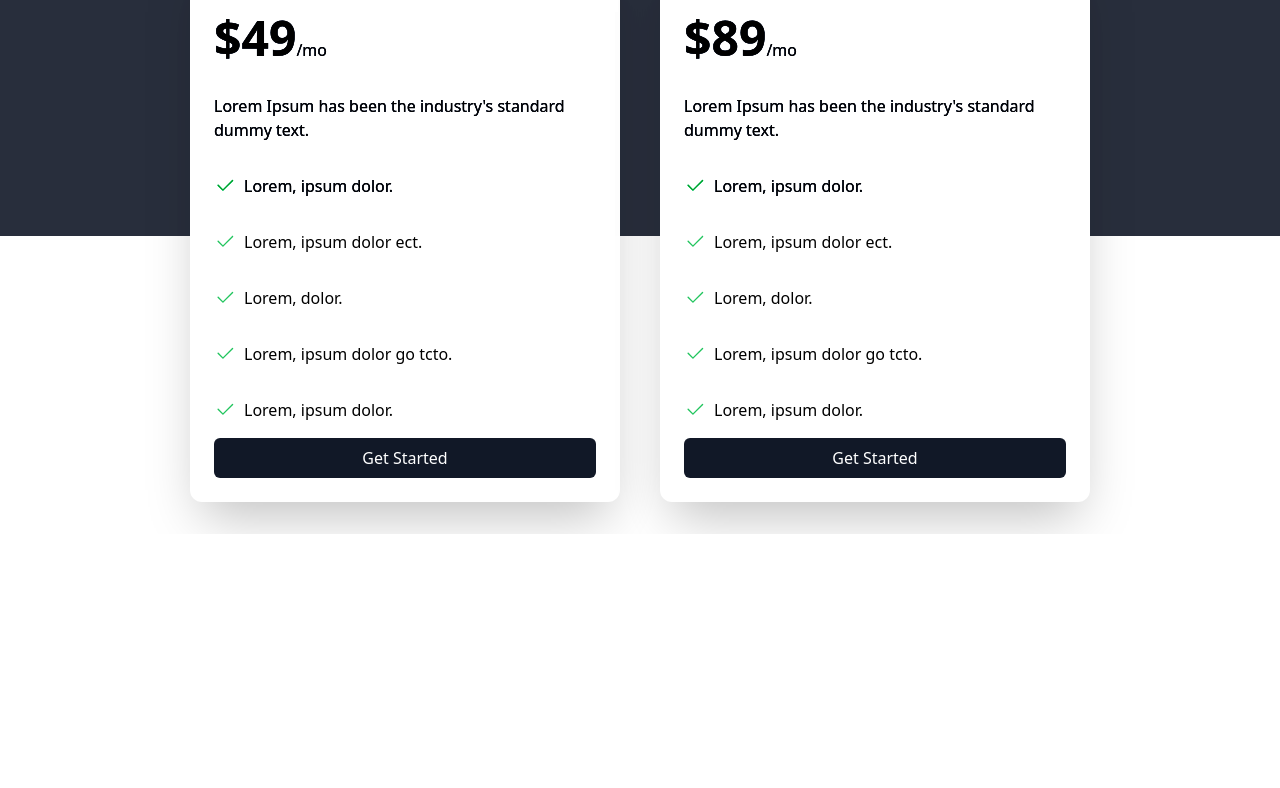
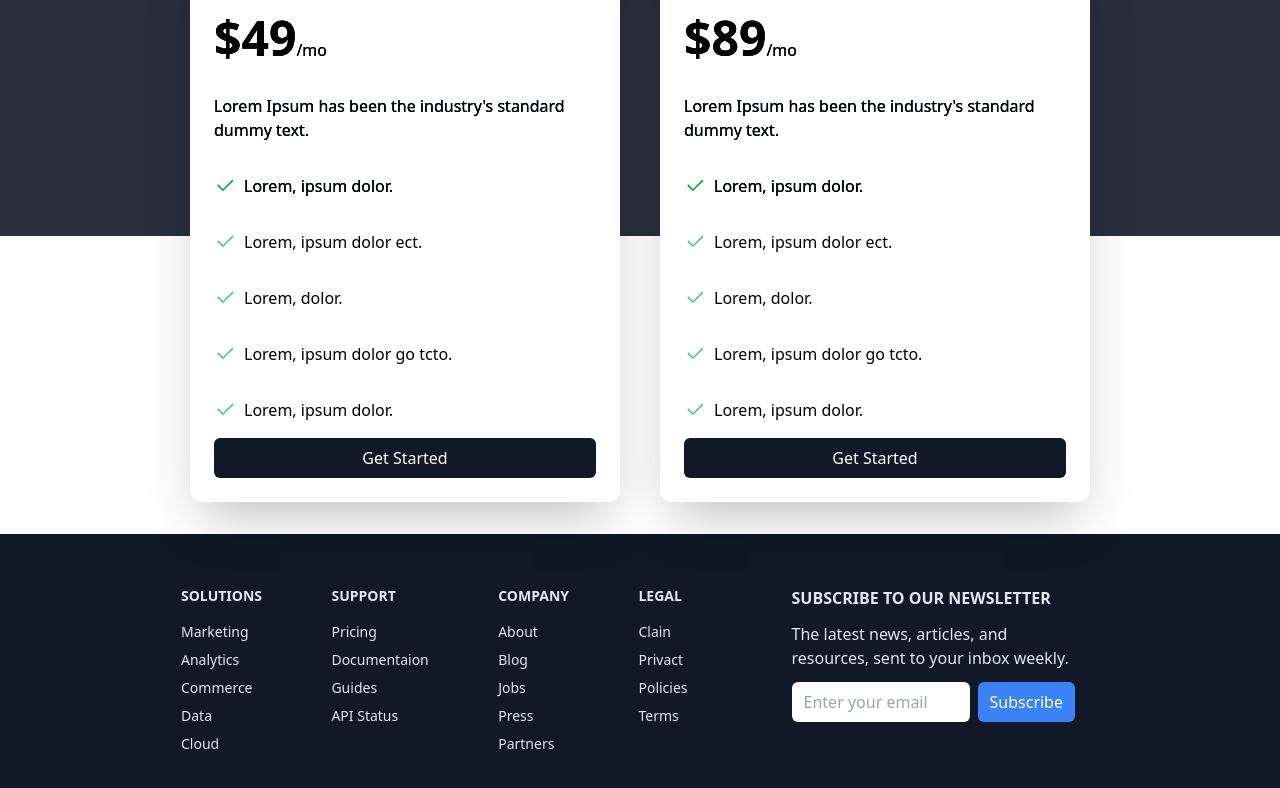
Before and after one commit to codefromahmad/cloud-store-react, a React (Create React App) app: page / in a window 1280 px wide. Shown: the part 2784-3572 px from the top of the page. Before the commit the page ends 3318 px from the top, so only its background shows below. Built offline with nearby package versions, Linux system fonts and the light colour scheme.

Commit message:
Footer first part done

```diff
--- a/src/App.js
+++ b/src/App.js
@@ -1,5 +1,6 @@
 import About from "./components/About";
 import AllInOne from "./components/AllInOne";
+import Footer from "./components/Footer";
 import Home from "./components/Home";
 import NavBar from "./components/NavBar";
 import Pricing from "./components/Pricing";
@@ -14,6 +15,7 @@ function App() {
       <Support />
       <AllInOne />
       <Pricing />
+      <Footer />
     </div>
   );
 }
--- /dev/null
+++ b/src/components/Footer.jsx
@@ -0,0 +1,142 @@
+import React from "react";
+
+const Footer = () => {
+  const links = [
+    {
+      id: 1,
+      text: "solutions",
+      childs: [
+        {
+          id: 1,
+          text: "Marketing",
+        },
+        {
+          id: 2,
+          text: "Analytics",
+        },
+        {
+          id: 3,
+          text: "Commerce",
+        },
+        {
+          id: 4,
+          text: "Data",
+        },
+        {
+          id: 5,
+          text: "Cloud",
+        },
+      ],
+    },
+    {
+      id: 2,
+      text: "support",
+      childs: [
+        {
+          id: 1,
+          text: "Pricing",
+        },
+        {
+          id: 2,
+          text: "Documentaion",
+        },
+        {
+          id: 3,
+          text: "Guides",
+        },
+        {
+          id: 4,
+          text: "API Status",
+        },
+      ],
+    },
+    {
+      id: 3,
+      text: "company",
+      childs: [
+        {
+          id: 1,
+          text: "About",
+        },
+        {
+          id: 2,
+          text: "Blog",
+        },
+        {
+          id: 3,
+          text: "Jobs",
+        },
+        {
+          id: 4,
+          text: "Press",
+        },
+        {
+          id: 5,
+          text: "Partners",
+        },
+      ],
+    },
+    {
+      id: 4,
+      text: "legal",
+      childs: [
+        {
+          id: 1,
+          text: "Clain",
+        },
+        {
+          id: 2,
+          text: "Privact",
+        },
+        {
+          id: 3,
+          text: "Policies",
+        },
+        {
+          id: 4,
+          text: "Terms",
+        },
+      ],
+    },
+  ];
+  return (
+    <div className="w-full bg-gray-900 text-slate-200 py-10">
+      <div className="flex flex-col md:flex-row text-center sm:text-left max-w-[950px] md:mx-auto">
+        <div className="lg:w-3/5 w-full">
+          <div className="flex justify-between text-xs sm:text-sm px-4">
+            {links.map(({ id, text, childs }) => (
+              <div key={id}>
+                <p className="uppercase font-bold py-3">{text}</p>
+                {childs.map(({ id, text }) => (
+                  <ul key={id}>
+                    <li className="py-1">
+                      <a href="#">{text}</a>
+                    </li>
+                  </ul>
+                ))}
+              </div>
+            ))}
+          </div>
+        </div>
+        <div className="lg:w-2/5 w-full lg:ml-12 py-3 px-10">
+          <p className="uppercase font-bold">subscribe to our newsletter</p>
+          <p className="py-3">
+            The latest news, articles, and resources, sent to your inbox weekly.
+          </p>
+          <div className="flex justify-between">
+            <input
+              className="focus:outline-none px-3 py-2 rounded-md w-full text-gray-700"
+              type="text"
+              placeholder="Enter your email"
+            />
+            <button className="ml-2 bg-blue-500 hover:bg-blue-400 text-white px-3 py-2 rounded-md">
+              Subscribe
+            </button>
+          </div>
+        </div>
+      </div>
+    </div>
+  );
+};
+
+export default Footer;
```
